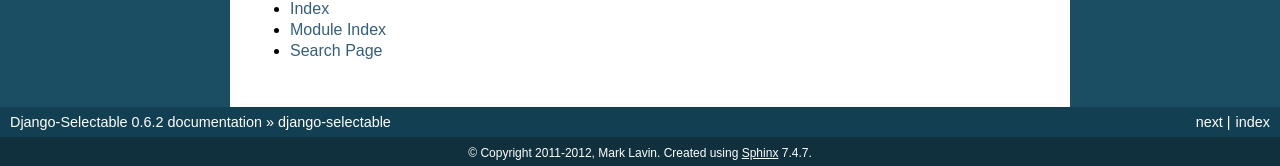
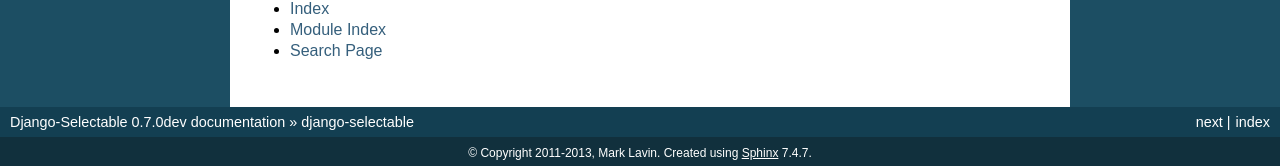
Before and after one commit to mlavin/django-selectable, a Sphinx documentation site: the page built from docs/index.rst, in a window 1280 px wide and 900 px high, scrolled down 1915 px. Shown: the part 731-897 px from the top of the window. Built offline with Sphinx 7.4.7, drawn with Linux system fonts in a browser that asks for light colours; some of the changed text lies outside the part shown.

Commit message:
Bump version for current dev status and updating copyright year.

```diff
--- a/docs/conf.py
+++ b/docs/conf.py
@@ -41,16 +41,16 @@
 
 # General information about the project.
 project = u'Django-Selectable'
-copyright = u'2011-2012, Mark Lavin'
+copyright = u'2011-2013, Mark Lavin'
 
 # The version info for the project you're documenting, acts as replacement for
 # |version| and |release|, also used in various other places throughout the
 # built documents.
 #
 # The short X.Y version.
-version = '0.6'
+version = '0.7'
 # The full version, including alpha/beta/rc tags.
-release = '0.6.2'
+release = '0.7.0dev'
 
 # The language for content autogenerated by Sphinx. Refer to documentation
 # for a list of supported languages.
--- a/selectable/__init__.py
+++ b/selectable/__init__.py
@@ -1,4 +1,4 @@
 "Auto-complete selection widgets using Django and jQuery UI."
 
 
-__version__ = '0.6.2'
+__version__ = '0.7.0dev'
```
Also changed, not shown: LICENSE.txt.
